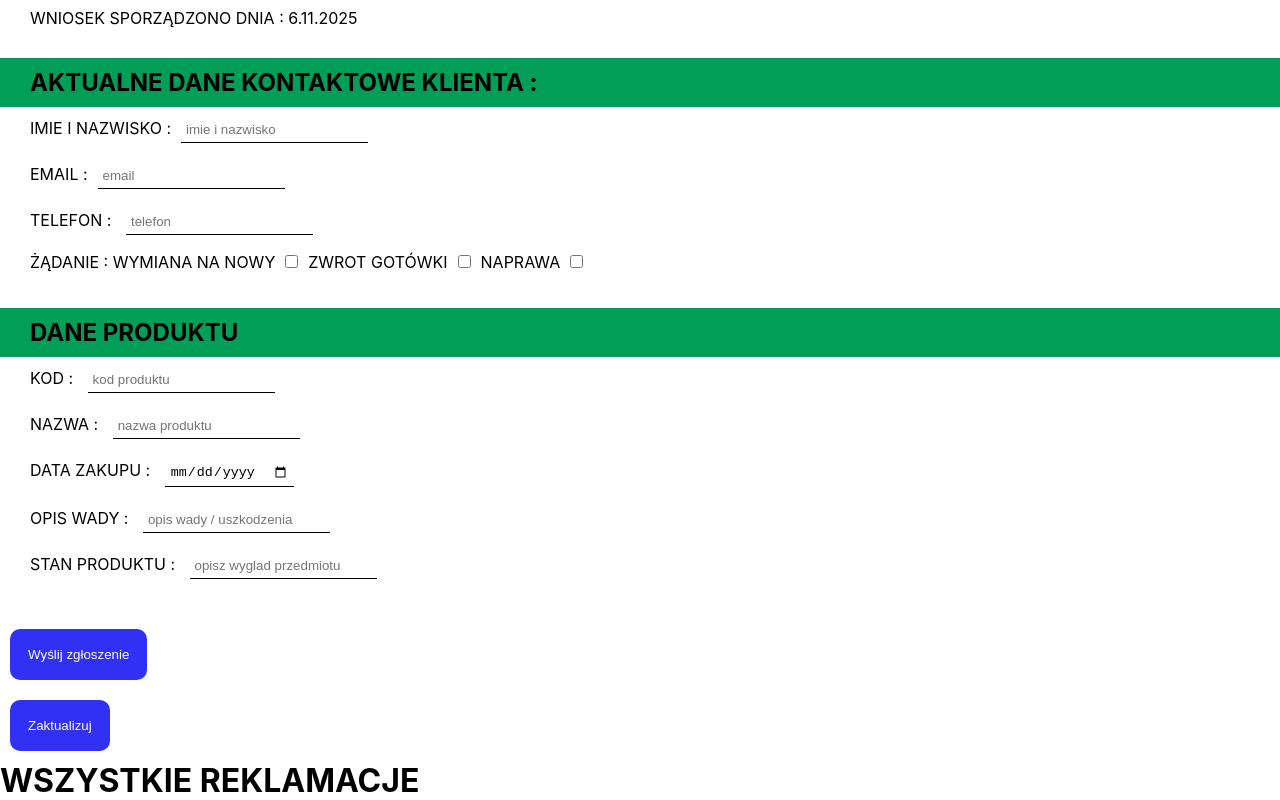
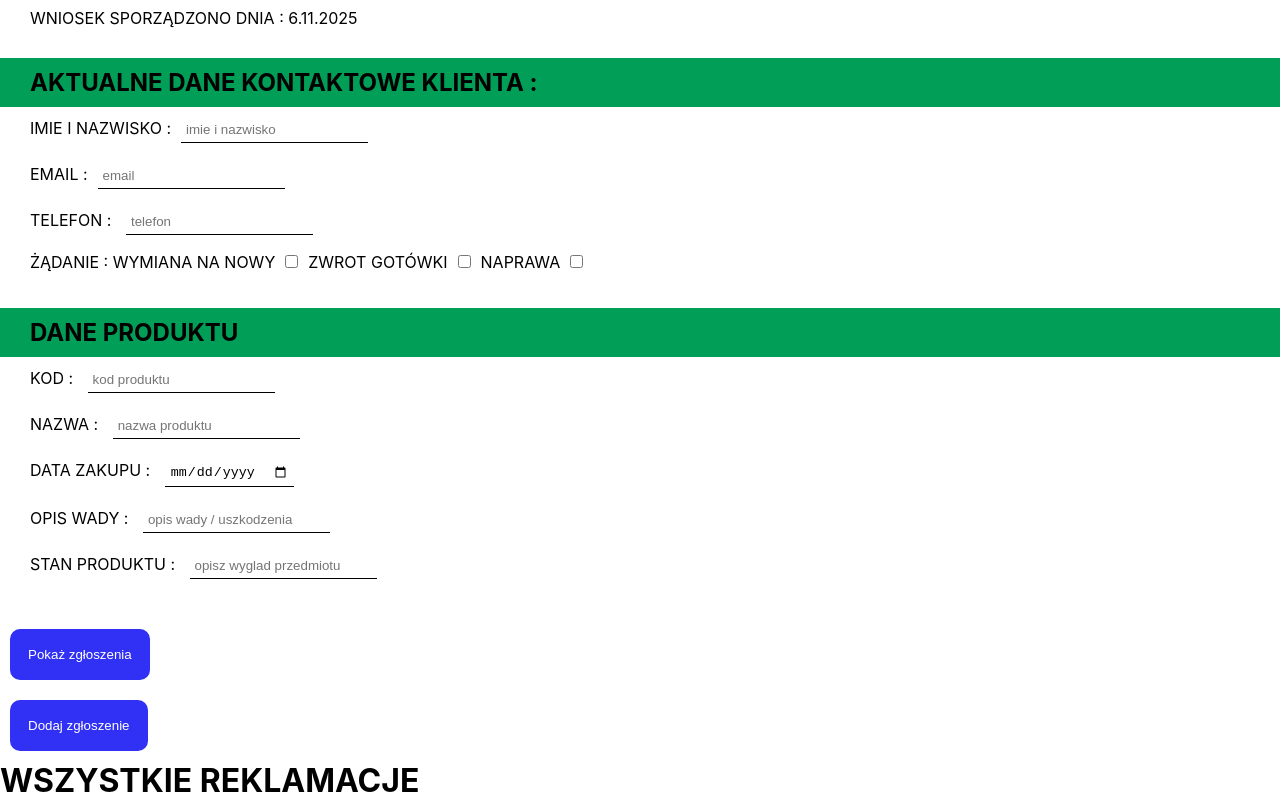
Before and after one commit to marcinoles87/reklamacje, a React (Create React App) app: page / in a window 1280 px wide. Shown: the part 453-1253 px from the top of the page. Built offline with nearby package versions, Linux system fonts and the light colour scheme.

Commit message:
add post method

```diff
--- a/src/App.js
+++ b/src/App.js
@@ -52,7 +52,7 @@ function App() {
   })
 
 
-  const handleSend = () => {
+  const handleShow = () => {
 
 
 
@@ -96,10 +96,11 @@ function App() {
         Podpisał : sprzedawca ,
         OsobaZgłaszajaca : daneZglaszajacego ,
         Email : emailZglaszajacego,
-        // OpisReklamacji : opis,
+        OpisReklamacji : opis,
+        Nazwa : nazwa ,
         // DataSprzedazy : zakup,
-        // Nazwa : nazwa ,
-        // Opis : opis ,
+
+
         }).then( () =>{
         alert('succes');
       })
@@ -140,8 +141,8 @@ function App() {
               <DaneZglaszajacego setDaneZglaszajacego={setDaneZglaszajacego} setEmailZglaszajacego={setEmailZglaszajacego} setTelefon={setTelefon} setZadanie={setZadanie}></DaneZglaszajacego>
               <DaneProduktu setKod={setKod} setNazwa={setNazwa} setOpis={setOpis} setWyglad={setWyglad} setZakup={setZakup}></DaneProduktu>
 
-              <button onClick={handleSend}>Wyślij zgłoszenie</button>
-              <button onClick={handleUpdate}>Zaktualizuj</button>
+              <button onClick={handleShow}>Pokaż zgłoszenia</button>
+              <button onClick={handleUpdate}>Dodaj zgłoszenie</button>
 
               <div>
                 <h1>Wszystkie reklamacje</h1>
@@ -155,6 +156,7 @@ function App() {
                       <p>Cena: {item.Cena}</p>
                       <p>Filia : {item.Filia}</p>
                       <p>Podpisał : {item.Podpisał}</p>
+                      <p>Paragon nr : {item.Paragon}</p>
                       <p>Osoba zgłaszająca : {item.OsobaZgłaszajaca}</p>
                       <p>Email klienta : {item.Email}</p>
                       <p>Opis reklamacji : {item.OpisReklamacji}</p>
--- a/src/components/backend/data.js
+++ b/src/components/backend/data.js
@@ -32,8 +32,8 @@ app.post('/reklamacje' , (req,res) => {
 
 
 
-    db.query("INSERT INTO wydarzenia (Filia,Podpisał,OsobaZgłaszajaca,Email) VALUES (?,?,?,?)" ,
-        [Filia,Podpisał,OsobaZgłaszajaca,Email] ,
+    db.query("INSERT INTO wydarzenia (Filia,Podpisał,OsobaZgłaszajaca,Email,OpisReklamacji,Nazwa) VALUES (?,?,?,?,?,?)" ,
+        [Filia,Podpisał,OsobaZgłaszajaca,Email,OpisReklamacji,Nazwa] ,
         (err , result) => {
             console.log(result);
             if(err) {
```
